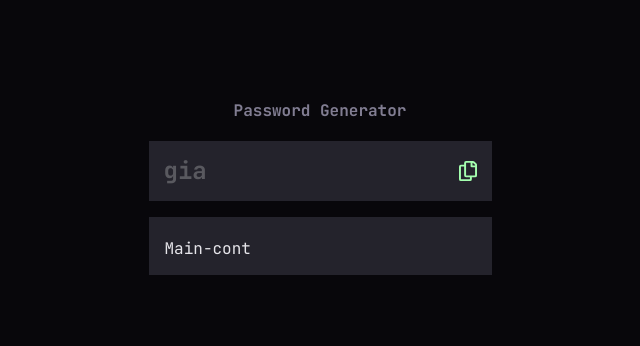
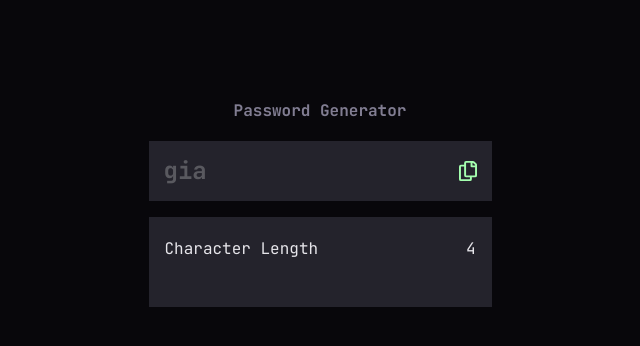
Before and after one commit to gia-grigalashvili/passworrd-generator-react, a React (Vite) app: page / in a window 1280 px wide. Shown: the top 346 px of the page, without its empty margins (320-960 px from the left). Built offline with nearby package versions, Linux system fonts and the light colour scheme; a web font is replaced by a local one.

Commit message:
made slider-text and slider-value

```diff
--- a/src/App.jsx
+++ b/src/App.jsx
@@ -3,13 +3,14 @@ import Name from "./Components/Name";
 import Copyheader from "./Components/Copyheader";
 import styled from "styled-components";
 import Maincont from "./Components/Maincont";
+
 function App() {
   return (
     <>
       <Container>
         <Name />
         <Copyheader />
-        <Maincont />
+        <Maincont></Maincont>
       </Container>
     </>
   );
--- a/src/Components/Maincont.jsx
+++ b/src/Components/Maincont.jsx
@@ -1,7 +1,11 @@
 import styled from "styled-components";
-
+import Sliderconteiner from "./Sliderconteiner";
 function Maincont() {
-  return <Mainconts>Main-cont</Mainconts>;
+  return (
+    <Mainconts>
+      <Sliderconteiner />
+    </Mainconts>
+  );
 }
 const Mainconts = styled.div`
   background-color: #24232c;
--- /dev/null
+++ b/src/Components/Sliderconteiner.jsx
@@ -0,0 +1,23 @@
+import styled from "styled-components";
+
+function Sliderconteiner() {
+  return (
+    <Slidermain>
+      <div className="slider-text">
+        <span>Character Length</span>
+        <p className="slider-value">4</p>
+      </div>
+    </Slidermain>
+  );
+}
+
+const Slidermain = styled.div`
+  margin-bottom: 32px;
+  .slider-text {
+    display: flex;
+    align-items: center;
+    justify-content: space-between;
+    margin-bottom: 23px;
+  }
+`;
+export default Sliderconteiner;
--- a/src/Components/slidercont.jsx
+++ /dev/null
@@ -1,4 +0,0 @@
-function slidercont() {
-  return <div>slidercont</div>;
-}
-export default slidercont;
```
